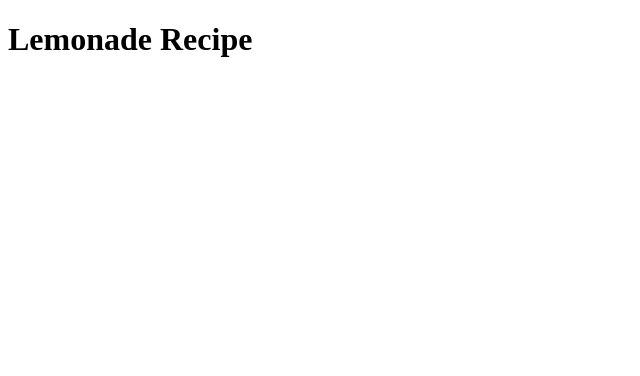
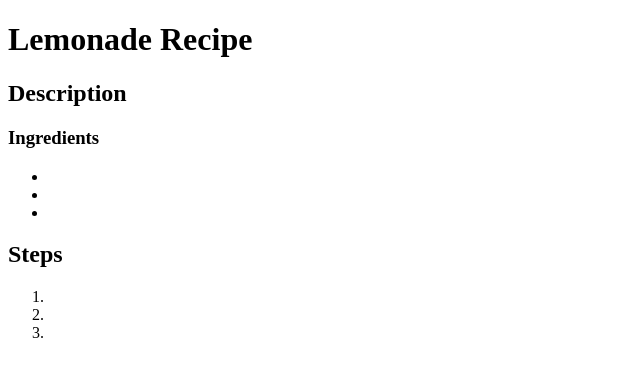
Before and after one commit to christien07/odin-recipes, a plain HTML site: page recipes/easylemonade.html in a window 1280 px wide. Shown: the whole page, without its empty margins (0-640 px from the left). Drawn offline with Linux system fonts and the light colour scheme.

Commit message:
Add Structure to Other Recipes

```diff
--- a/recipes/easylemonade.html
+++ b/recipes/easylemonade.html
@@ -6,5 +6,20 @@
     </head>
     <body>
         <h1>Lemonade Recipe</h1>
+        <h2>Description</h2>
+        <p></p>
+        <p></p>
+        <h3>Ingredients</h3>
+        <ul>
+            <li></li>
+            <li></li>
+            <li></li>
+        </ul>
+        <h2>Steps</h2>
+        <ol>
+            <li></li>
+            <li></li>
+            <li></li>
+        </ol>
     </body>
 </html>
```
Also changed, not shown: recipes/easyburgers.html (+13 -0 lines).
